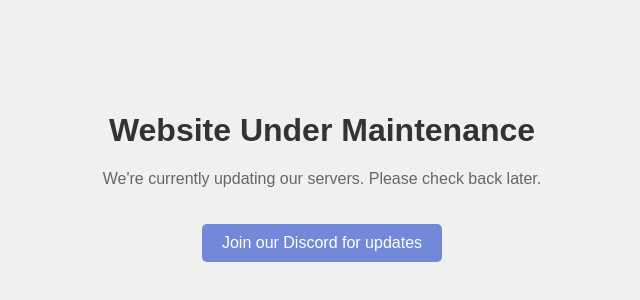
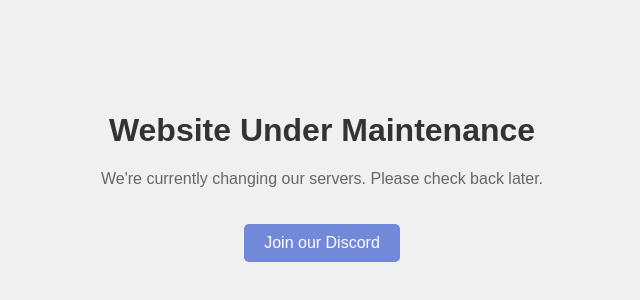
Before and after one commit to HoosierTransfer/hoosiertransfer.github.io, a plain HTML site: page index.html in a window 1280 px wide. Shown: the part 224-524 px from the top of the page, without its empty margins (318-958 px from the left). Drawn offline with Linux system fonts and the light colour scheme.

Commit message:
Update index.html

```diff
--- a/index.html
+++ b/index.html
@@ -42,8 +42,8 @@
 <body>
   <div class="container">
     <h1>Website Under Maintenance</h1>
-    <p>We're currently updating our servers. Please check back later.</p>
-    <a href="https://discord.gg/bHEfBUcZtk" class="discord-btn">Join our Discord for updates</a>
+    <p>We're currently changing our servers. Please check back later.</p>
+    <a href="https://discord.gg/bHEfBUcZtk" class="discord-btn">Join our Discord</a>
   </div>
 </body>
 </html>
```
